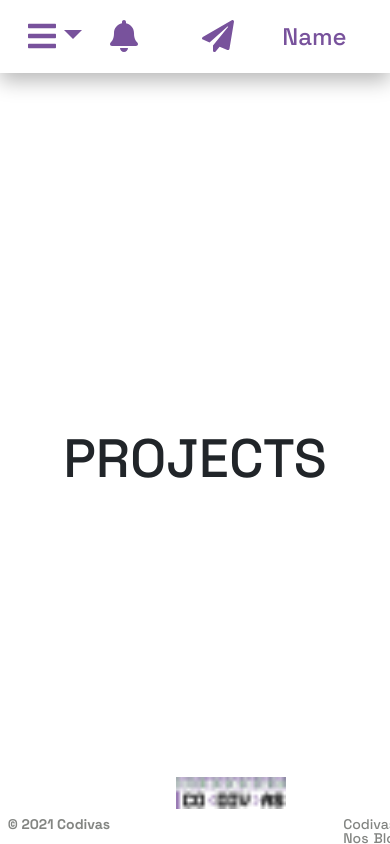
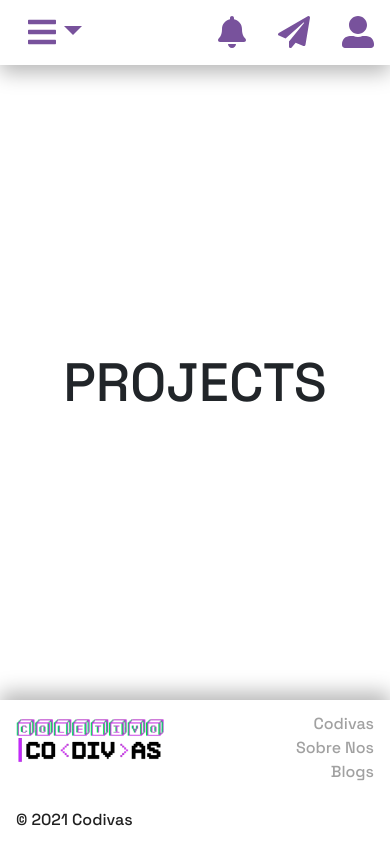
Before and after one commit to utkarsh4321/portal-codivas, a React (Create React App) app in the folder portalcodivasapp/: page /projects in a window 390 px wide. Built offline with nearby package versions, Linux system fonts and the light colour scheme; a web font is replaced by a local one.

Commit message:
Add responsive styles for footer (and fix some edge cases for header too)

```diff
--- a/portalcodivasapp/src/Components/Footer.jsx
+++ b/portalcodivasapp/src/Components/Footer.jsx
@@ -4,14 +4,14 @@
 function Footer(){
     const currentYear = new Date().getFullYear();
     return (
-    <footer>
-        <img src="codivaspreto.png" width={110} alt="" />
-        <p>© {currentYear} <Link to="/">Codivas</Link> </p>
-        <div>
-        <a href="#">Codivas</a>
-        <a href="#">Sobre Nos</a>
-        <a href="#">Blogs</a>
-        </div>
+    <footer className="footer">
+        <img src="logo.png" width={110} alt="" />
+        <span className="copyright">© {currentYear} <Link to="/">Codivas</Link> </span>
+        <ul className="footer-links">
+            <li>Codivas</li>
+            <li>Sobre Nos</li>
+            <li>Blogs</li>
+        </ul>
     </footer>
 );
     }
--- a/portalcodivasapp/src/sass/components/footer.scss
+++ b/portalcodivasapp/src/sass/components/footer.scss
@@ -1,34 +1,55 @@
-footer{
-    position: absolute;
-    padding-top: 10px;
+@use '../variables' as *;
+@use '../mixins' as *;
+
+.footer {
+    display:flex;
+    justify-content: space-between;
+    position: sticky;
     bottom: 0;
-    width: 100%;
-    height: 7rem;
-    background-color: rgb(255, 255, 255);
+    min-height: 144px;
+    background-color: white;
+    @include layoutShadow('up');
+    img {
+        position: absolute;
+        inset: 0;
+        margin: auto;
+        min-width: 180px;
+    }
 }
-footer img{
-    margin-left: 45%;
-    padding-top: 35px;
+.copyright {
+    padding: 1rem 0 1rem 1rem;
+    align-self: flex-end;
+    color: $color-font;
 }
-footer p{
-    position: absolute;
-    top: 85px;
-    margin-left: 2%;
-    font-size: 14px;
-    color: rgb(131, 133, 130);
-    font-weight: 600;
-}
+
 footer span{
     color: rgb(25, 125, 255);
 }
-footer div{
-    position: absolute;
-    top: 85px;
-    margin-left: 88%;
-    font-size: 14px;
+
+
+.footer-links {
+    height:100%;
+    display: flex;
+    align-items:flex-end;
+    padding: 1rem 1rem 1rem 0;
+    gap: .5rem;
+    li {
+        transition: $link-transition;
+        color: $color-font-lighter;
+        cursor: pointer;
+        &:hover {
+            color: $color-font;
+        }
+    }
 }
-footer div a{
-    color: rgb(131, 133, 130);
-    text-decoration: none;
-    padding-right: 5px;
+
+@media screen and (max-width:480px) {
+    .footer img {
+        margin: 0;
+        margin-right: auto;
+        padding: 1rem;
+    }
+    .footer-links {
+        flex-direction: column;
+    }
 }
--- a/portalcodivasapp/src/sass/components/header.scss
+++ b/portalcodivasapp/src/sass/components/header.scss
@@ -53,7 +53,6 @@
     color: $color-main;
     height: 100%;
     width: 100%;
-    grid-column: user;
     display: flex;
     align-items: center;
     min-width: fit-content;
@@ -61,6 +60,7 @@
     margin-left: auto;
 
     div {
+        transition: all 400ms ease;
         font-size: 2rem;
         margin: 0 1rem;
     }
@@ -87,7 +87,7 @@
     display: none;
 }
 
-@media (max-width:800px) {
+@media screen and (max-width:800px) {
     .search {
         display: none;
     }
@@ -95,3 +95,17 @@
         display: block;
     }
 }
+
+@media screen and (max-width:480px) {
+    .user {
+        .profile .name {
+            display: none;
+        }
+    }
+}
+
+@media screen and (max-width:1024px) {
+    .user div{
+        margin: 0;
+    }
+}
```
